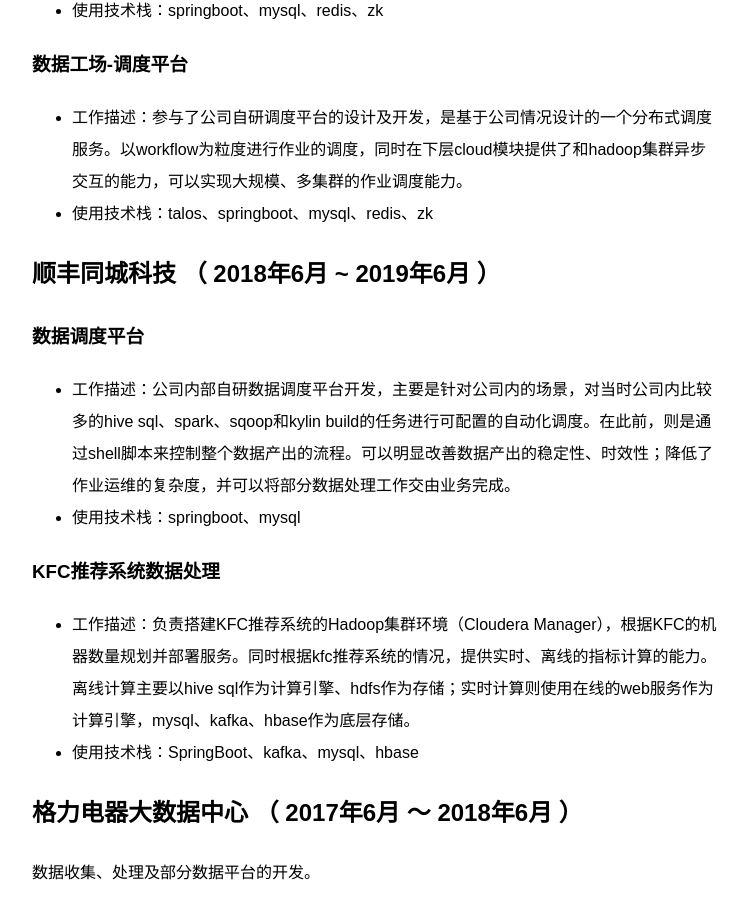
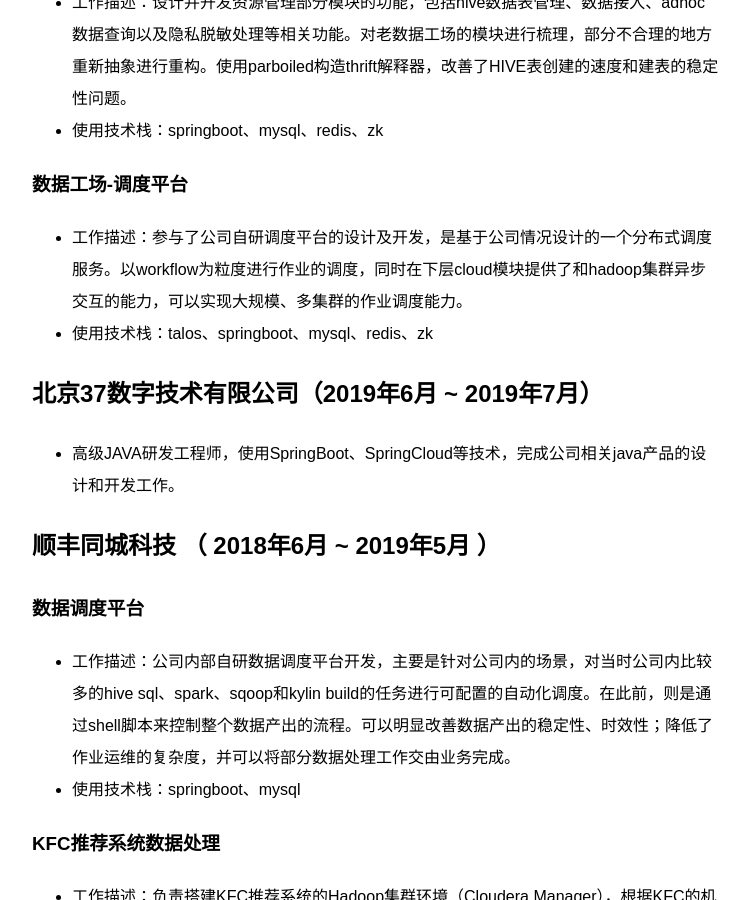
Before and after one commit to binarytom/binarytom.cn, a Jekyll site: the page built from cv/cv.md, in a window 1280 px wide and 900 px high, scrolled down 1204 px. Shown: the whole window, without its empty margins (264-1013 px from the left). Built offline with Jekyll 4.4.1, drawn with Linux system fonts in a browser that asks for light colours; our own code applies the rules of GitHub Pages for plain Markdown files; some of the changed text lies outside the part shown.

Commit message:
Update cv.md

```diff
--- a/cv/cv.md
+++ b/cv/cv.md
@@ -7,7 +7,10 @@
 
 # 工作经历
 
-## 字节跳动-数据平台（ 2021年8月 ~ 至今 ）
+## 华晨宝马-物流高级IT专员（2024年6月 ~ 至今）
+场内物流高级专员，负责场内物流JAVA相关的产品设计和部分研发工作。
+
+## 字节跳动-数据平台（ 2021年8月 ~ 2024年5月底 ）
 
 ### Pontus数据治理平台
 - 工作描述：参与Pontus数据治理平台的设计和开发，基本完整的参与了所有治理相关模块的设计和研发，包括规划诊断、操作、工作台&治理看板。抽象出通用的治理流程，设计并实现了第一版开放治理能力，支持快速接入新的治理对象类型。同时支持数据治理平台的私有化、公有云的改造和部署。
@@ -27,7 +30,10 @@
 - 工作描述：参与了公司自研调度平台的设计及开发，是基于公司情况设计的一个分布式调度服务。以workflow为粒度进行作业的调度，同时在下层cloud模块提供了和hadoop集群异步交互的能力，可以实现大规模、多集群的作业调度能力。
 - 使用技术栈：talos、springboot、mysql、redis、zk
 
-## 顺丰同城科技 （ 2018年6月 ~ 2019年6月 ）
+## 北京37数字技术有限公司（2019年6月 ~ 2019年7月）
+- 高级JAVA研发工程师，使用SpringBoot、SpringCloud等技术，完成公司相关java产品的设计和开发工作。
+
+## 顺丰同城科技 （ 2018年6月 ~ 2019年5月 ）
 
 ### 数据调度平台
 - 工作描述：公司内部自研数据调度平台开发，主要是针对公司内的场景，对当时公司内比较多的hive sql、spark、sqoop和kylin build的任务进行可配置的自动化调度。在此前，则是通过shell脚本来控制整个数据产出的流程。可以明显改善数据产出的稳定性、时效性；降低了作业运维的复杂度，并可以将部分数据处理工作交由业务完成。
```
